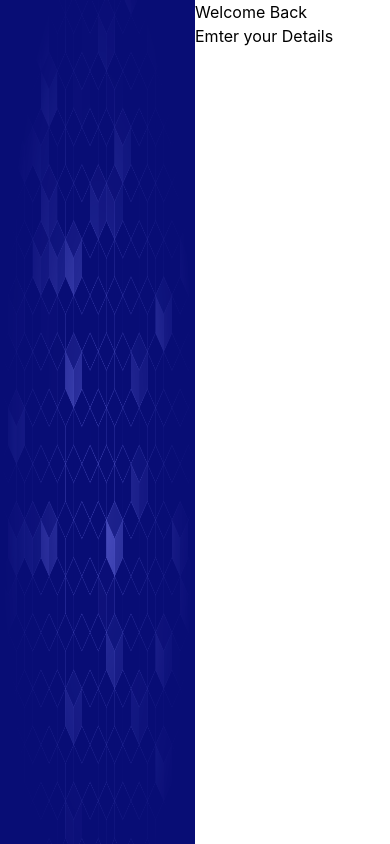
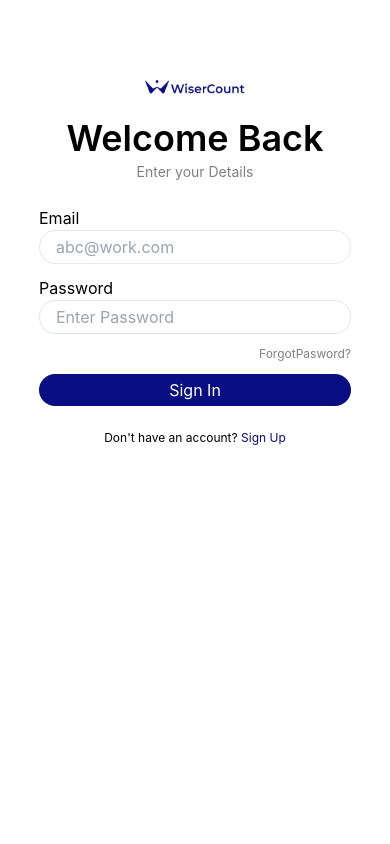
Before and after one commit to raghavawasthi24/WiserEventStack, a React (Vite) app: page / in a window 390 px wide. Built offline with nearby package versions, Linux system fonts and the light colour scheme.

Commit message:
[login]:created responsive UI

```diff
--- a/src/App.jsx
+++ b/src/App.jsx
@@ -1,6 +1,7 @@
 import React from 'react'
 import { BrowserRouter, Route, Routes } from 'react-router-dom'
 import Login from './pages/Login/Login'
+import Home from './pages/Home/Home';
 
 export default function App() {
   return (
@@ -8,8 +9,9 @@ export default function App() {
       <BrowserRouter>
         <Routes>
           <Route path="/" element={<Login />} />
+          <Route path="/home" element={<Home />} />
         </Routes>
       </BrowserRouter>
     </div>
-  )
+  );
 }
--- a/src/pages/Login/Login.jsx
+++ b/src/pages/Login/Login.jsx
@@ -1,21 +1,57 @@
 import React from "react";
+import { Link } from "react-router-dom";
 
 export default function Login() {
+  const inputfields = [
+    {
+      type: "text",
+      label: "Email ",
+      placeholder: "abc@work.com",
+    },
+    {
+      type: "text",
+      label: "Password ",
+      placeholder: "Enter Password",
+    },
+  ];
   return (
     <section className="w-screen h-screen overflow-hidden flex">
-      <img src="loginBg.png" alt="" className="w-1/2 h-full" />
-      <div className="">
-        <img src="" alt="" />
-        <p>Welcome Back</p>
-        <p>Emter your Details</p>
-        <div>
-          <label htmlFor=""></label>
-          <input type="text" />
+      <img
+        src="assets/loginBg.png"
+        alt="loginLogo"
+        className="w-1/2 hidden md:block h-full"
+      />
+      <div className="flex flex-col items-center w-full md:w-1/2 gap-6 pt-20">
+        <img src="assets/WiserCountLogo.png" alt="" className="w-[100px]" />
+        <div className="flex flex-col items-center gap-1">
+          <p className="font-semibold text-4xl">Welcome Back</p>
+          <p className="text-muted text-sm">Enter your Details</p>
         </div>
-        <div>
-          <label htmlFor=""></label>
-          <input type="text" />
+        <div className="w-[80%] sm:w-1/2 flex flex-col gap-3">
+          {/* Mapping all input fields */}
+          {inputfields.map((inputfield) => {
+            return (
+              <div className="w-full flex flex-col">
+                <label htmlFor="">{inputfield.label}</label>
+                <input
+                  type={inputfield.type}
+                  className="border rounded-2xl indent-2 py-1 px-2 outline-none"
+                  placeholder={inputfield.placeholder}
+                />
+              </div>
+            );
+          })}
+          <p className="text-muted text-xs self-end">ForgotPasword?</p>
+          <Link
+            to="/home"
+            className="bg-primary text-white rounded-2xl py-1 px-2 text-center"
+          >
+            Sign In
+          </Link>
         </div>
+        <p className="text-xs">
+          Don't have an account? <span className="text-primary">Sign Up</span>
+        </p>
       </div>
     </section>
   );
--- a/tailwind.config.js
+++ b/tailwind.config.js
@@ -4,22 +4,8 @@ export default {
   theme: {
     extend: {
       colors: {
-        saveColor: "#4CA64C",
-        submitColor: "#DD3130",
-        reviewColor: "#6251A9",
-        quesGrad1: "#D7C8FC",
-        quesGrad2: "#D5E5FA",
-        timerGrad1: "#D6C7FC",
-        timerGrad2: "#D4F0F9",
-        testHeadGrad1: "rgba(234, 251, 254, 0.75)",
-        testHeadGrad2: "rgba(210, 225, 255, 0.75)",
-        testHeadGrad3: "rgba(236, 228, 254, 0.75)",
-        testFooterGrad1: "rgba(217, 217, 247, 0.75)",
-        testFooterGrad2: "rgba(213, 240, 249, 0.75)",
-        dropdownGrad1: "rgba(165, 242, 255, 0.5)",
-        dropdownGrad2: "rgba(33, 83, 249, 0.23)",
-        dropdownGrad3: "rgba(167, 185, 244, 0.56)",
-        leaderboardColor: "rgba(84, 59, 160, 1)",
+        primary: "#090E82",
+        muted: "grey",
       },
     },
   },
```
Also changed, not shown: public/assets/WiserCountLogo.png (added), public/assets/loginBg.png (renamed from public/loginBg.png).
